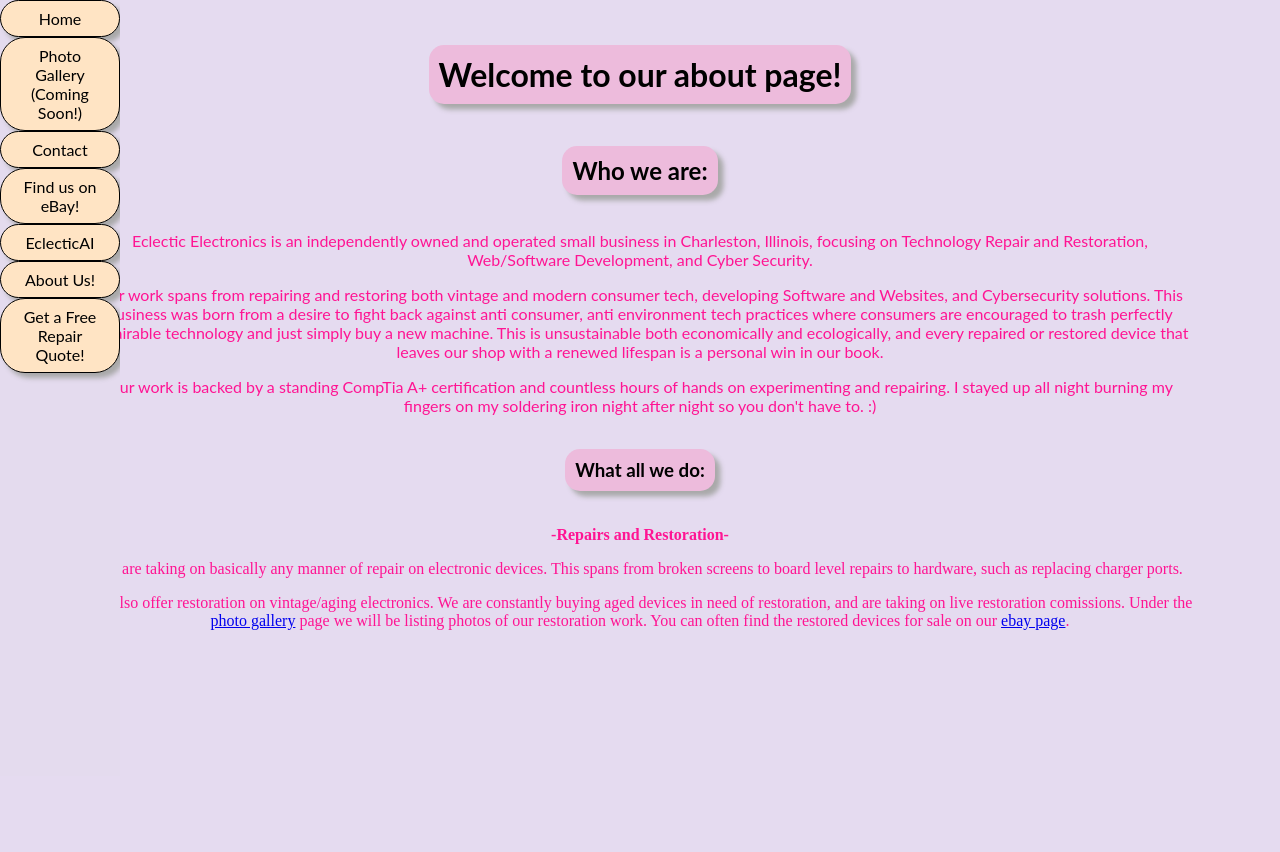
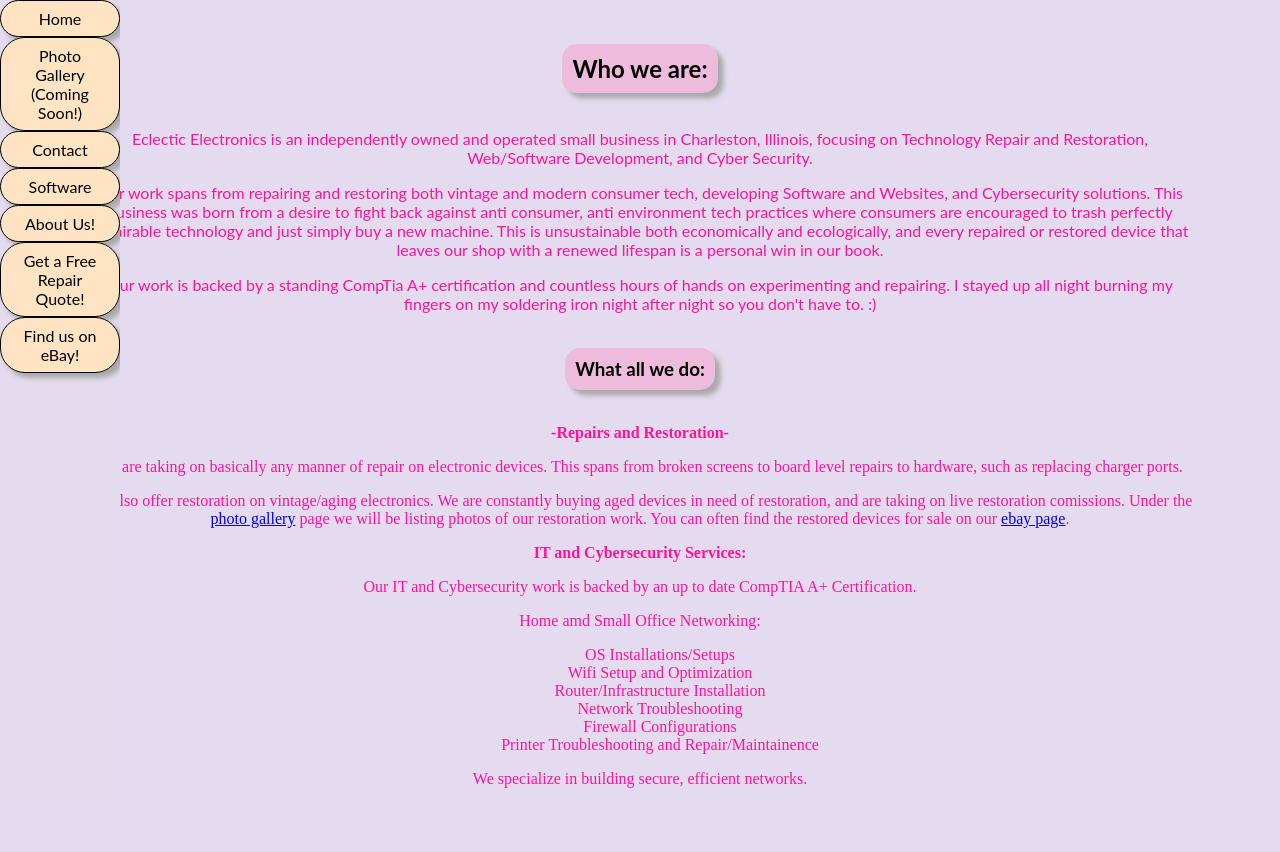
Before and after one commit to stlynnxx/EclecticElectronics, a Flask app: page /about in a window 1280 px wide. Shown: the part 24-876 px from the top of the page. Before the commit the page ends 654 px from the top, so only its background shows below. Run offline with Flask 3, Linux system fonts and the light colour scheme.

Commit message:
Reorganized the nav bar and worked on a few pages!

```diff
--- a/static/about.css
+++ b/static/about.css
@@ -6,3 +6,6 @@
     padding: 24px 22px;
     border-radius: 18px;
 }
+.list {
+    color: deeppink;
+}
--- a/templates/about.html
+++ b/templates/about.html
@@ -17,10 +17,10 @@
       <li class="mobile-nav-item"><a  href="{{ url_for('home') }}">Home</a></li>
       <li class="mobile-nav-item"><a  href="{{ url_for('gallery') }}">Photo Gallery (Coming Soon!)</a></li>
       <li class="mobile-nav-item"><a href="{{ url_for('contact') }}">Contact</a></li>
-      <li class="mobile-nav-item"><a  target="_blank" rel="noopener noreferrer" href=https://ebay.us/m/TC9rpf>Find us on eBay!</a></li>
-      <li class="mobile-nav-item"><a  href="{{ url_for('eclecticAI') }}">EclecticAI</a></li>
+      <li class="mobile-nav-item"><a  href="{{ url_for('eclecticAI') }}">Software</a></li>
         <li class="mobile-nav-item"><a href="{{ url_for('about') }}">About Us!</a></li>
         <li class="mobile-nav-item"><a href="{{ url_for('quote') }}">Get a Free Repair Quote!</a></li>
+        <li class="mobile-nav-item"><a  target="_blank" rel="noopener noreferrer" href=https://ebay.us/m/TC9rpf>Find us on eBay!</a></li>
     </ul>
         </div>
     </nav>
@@ -34,17 +34,17 @@
       <li class="nav-item"><a  href="{{ url_for('home') }}">Home</a></li>
       <li class="nav-item"><a  href="{{ url_for('gallery') }}">Photo Gallery (Coming Soon!)</a></li>
       <li class="nav-item"><a href="{{ url_for('contact') }}">Contact</a></li>
-      <li class="nav-item"><a  target="_blank" rel="noopener noreferrer" href=https://ebay.us/m/TC9rpf>Find us on eBay!</a></li>
-      <li class="nav-item"><a  href="{{ url_for('eclecticAI') }}">EclecticAI</a></li>
+      <li class="nav-item"><a  href="{{ url_for('eclecticAI') }}">Software</a></li>
         <li class="nav-item"><a href="{{ url_for('about') }}">About Us!</a></li>
         <li class="nav-item"><a href="{{ url_for('quote') }}">Get a Free Repair Quote!</a></li>
+        <li class="nav-item"><a  target="_blank" rel="noopener noreferrer" href=https://ebay.us/m/TC9rpf>Find us on eBay!</a></li>
     </ul>
         </div>
 
     </nav>
 <!--Mobile-->
  <div class="desktop-paragraph">
-<h1 class="title">Welcome to our about page!</h1>
+<!--<h1 class="title">Welcome to our about page!</h1>-->
 <div>
     <h2 class="title">Who we are:</h2>
     <div class="div_one">
@@ -77,7 +77,22 @@
     in need of restoration, and are taking on live restoration comissions. Under the <a href="{{ url_for('gallery') }}">photo gallery</a>
     page we will be listing photos of our restoration work. You can often find the restored devices for sale
     on our <a href=https://ebay.us/m/TC9rpf target="_blank" rel="noopener noreferrer">ebay page</a>.</p>
-</div></div>
+<div>
+    <p><strong>IT and Cybersecurity Services:</strong></p>
+    <p class="mobile-para">Our IT and Cybersecurity work is backed by an up to date CompTIA A+ Certification.</p>
+    <p>Home amd Small Office Networking:</p>
+
+    <ul class="list">
+        <li>OS Installations/Setups</li>
+        <li>Wifi Setup and Optimization</li>
+        <li>Router/Infrastructure Installation</li>
+        <li>Network Troubleshooting</li>
+        <li>Firewall Configurations</li>
+        <li>Printer Troubleshooting and Repair/Maintainence</li>
+
+    </ul>
+    <p>We specialize in building secure, efficient networks.</p>
+</div>
 <!--Desktop--
  <div class="desktop-paragraph">
 <h1 class="title">Welcome to our about page!</h1>
```
Also changed, not shown: templates/contact.html (+4 -4 lines), templates/eclecticAI.html (+13 -6 lines), templates/gallery.html (+4 -4 lines), templates/home.html (+13 -10 lines), templates/passwordgenerator.html (+4 -4 lines), templates/quote.html (+5 -4 lines), 1 other file.
